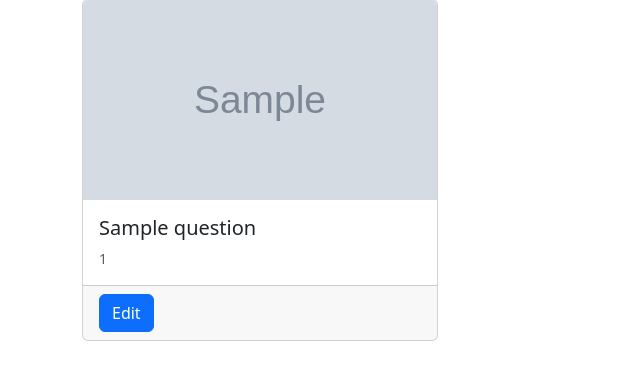
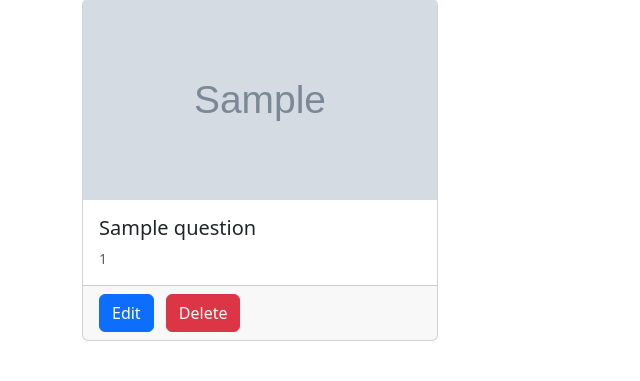
Before and after one commit to Jen77776/AI-Stats-book, a Flask app: page /edit-problems in a window 1280 px wide. Shown: the part 121-502 px from the top of the page, without its empty margins (0-640 px from the left). Run offline with Flask 3, Linux system fonts and the light colour scheme; a user stored in the database is signed in; tables that the repository leaves empty hold one stand-in row (values such as "Sample post"); grey boxes marked "Sample" are stand-in pictures; some libraries are stand-ins or nearby versions.

Commit message:
create edit_problem_page

```diff
--- a/flask-ai-feedback/app/blueprints/api.py
+++ b/flask-ai-feedback/app/blueprints/api.py
@@ -216,3 +216,26 @@ def update_question(prompt_id):
     except Exception as e:
         db.session.rollback()
         return jsonify({'status': 'error', 'message': f'An error occurred: {e}'}), 500
+@api_bp.route('/delete-question/<string:prompt_id>', methods=['DELETE'])
+@login_required
+def delete_question(prompt_id):
+    """根据 prompt_id 删除一个问题及其所有相关的回答"""
+    question = Question.query.filter_by(prompt_id=prompt_id).first()
+    if not question:
+        return jsonify({'status': 'error', 'message': 'Question not found'}), 404
+
+    try:
+        # 1. 删除所有与该问题相关的回答
+        Response.query.filter_by(question=prompt_id).delete()
+
+        # 2. 删除问题本身
+        db.session.delete(question)
+
+        # 3. 提交事务
+        db.session.commit()
+
+        return jsonify({'status': 'success', 'message': 'Question and all associated responses have been deleted.'}), 200
+    except Exception as e:
+        db.session.rollback()
+        print(f"Error deleting question {prompt_id}: {e}")
+        return jsonify({'status': 'error', 'message': f'An error occurred: {e}'}), 500
--- a/flask-ai-feedback/templates/edit_problems.html
+++ b/flask-ai-feedback/templates/edit_problems.html
@@ -92,7 +92,8 @@
                             <p class="card-text small text-muted">${problem.prompt_id}</p>
                         </div>
                         <div class="card-footer">
-                            <button class="btn btn-primary" onclick="openEditModal('${problem.prompt_id}')">Edit</button>
+                           <button class="btn btn-primary" onclick="openEditModal('${problem.prompt_id}')">Edit</button>
+                            <button class="btn btn-danger ms-2" onclick="deleteProblem('${problem.prompt_id}')">Delete</button>
                         </div>
                     </div>
                 `;
@@ -145,6 +146,30 @@
                 alert('Error: ' + result.message);
             }
         }
+        async function deleteProblem(promptId) {
+    const message = "Are you sure you want to delete this problem and all its responses? This action cannot be undone.";
+
+    // 显示一个确认对话框
+    if (confirm(message)) {
+        try {
+            const response = await fetch(`/api/delete-question/${promptId}`, {
+                method: 'DELETE'
+            });
+
+            const result = await response.json();
+
+            if (response.ok) {
+                alert(result.message);
+                fetchProblems(); // 删除成功后，重新加载问题列表
+            } else {
+                throw new Error(result.message || 'Failed to delete the problem.');
+            }
+        } catch (error) {
+            console.error('Deletion error:', error);
+            alert('Error: ' + error.message);
+        }
+    }
+}
     </script>
 </body>
 </html>
```
